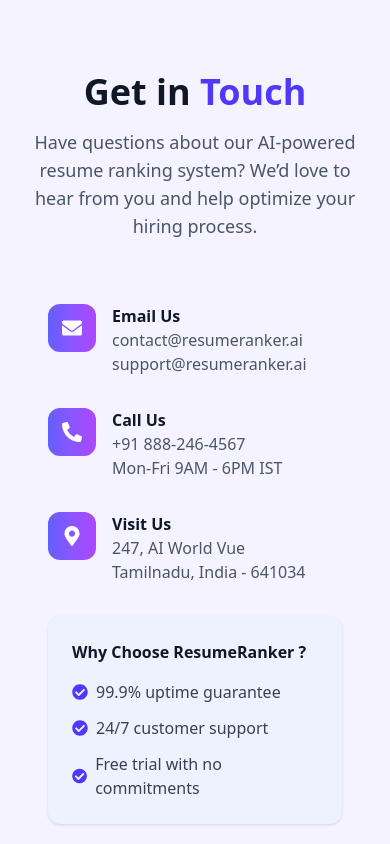
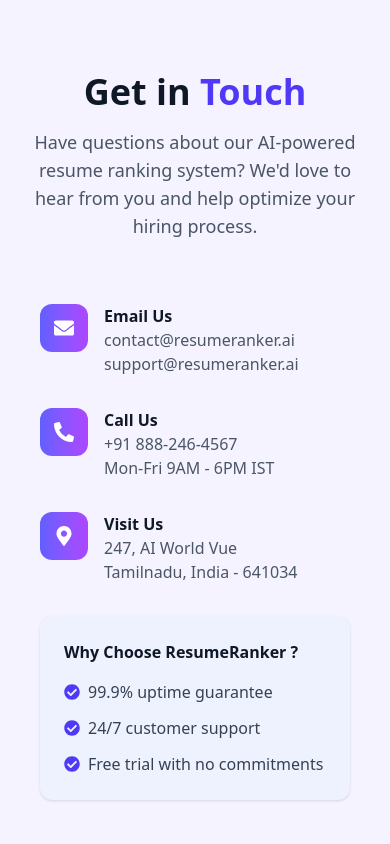
Before and after one commit to sp-darshan/Resume-Ranker, a React (Vite) app in the folder client/: page / in a window 390 px wide. Shown: the part 3760-4604 px from the top of the page. Built offline with nearby package versions, Linux system fonts and the light colour scheme; no server answers.

Commit message:
Minor layout change

```diff
--- a/client/src/components/ContactUs.jsx
+++ b/client/src/components/ContactUs.jsx
@@ -21,12 +21,12 @@
         </h2>
         <p className="mt-4 text-lg text-gray-600">
           Have questions about our AI-powered resume ranking system?
-          We’d love to hear from you and help optimize your hiring process.
+          We'd love to hear from you and help optimize your hiring process.
         </p>
       </div>
 
       {/* Contact Section */}
-      <div className="max-w-6xl mx-auto grid grid-cols-1 md:grid-cols-2 gap-12 px-6">
+      <div className="max-w-6xl mx-auto grid grid-cols-1 md:grid-cols-2 gap-12 px-4 sm:px-6">
         {/* Left Side */}
         <div className="space-y-8">
           {/* Email */}
```
